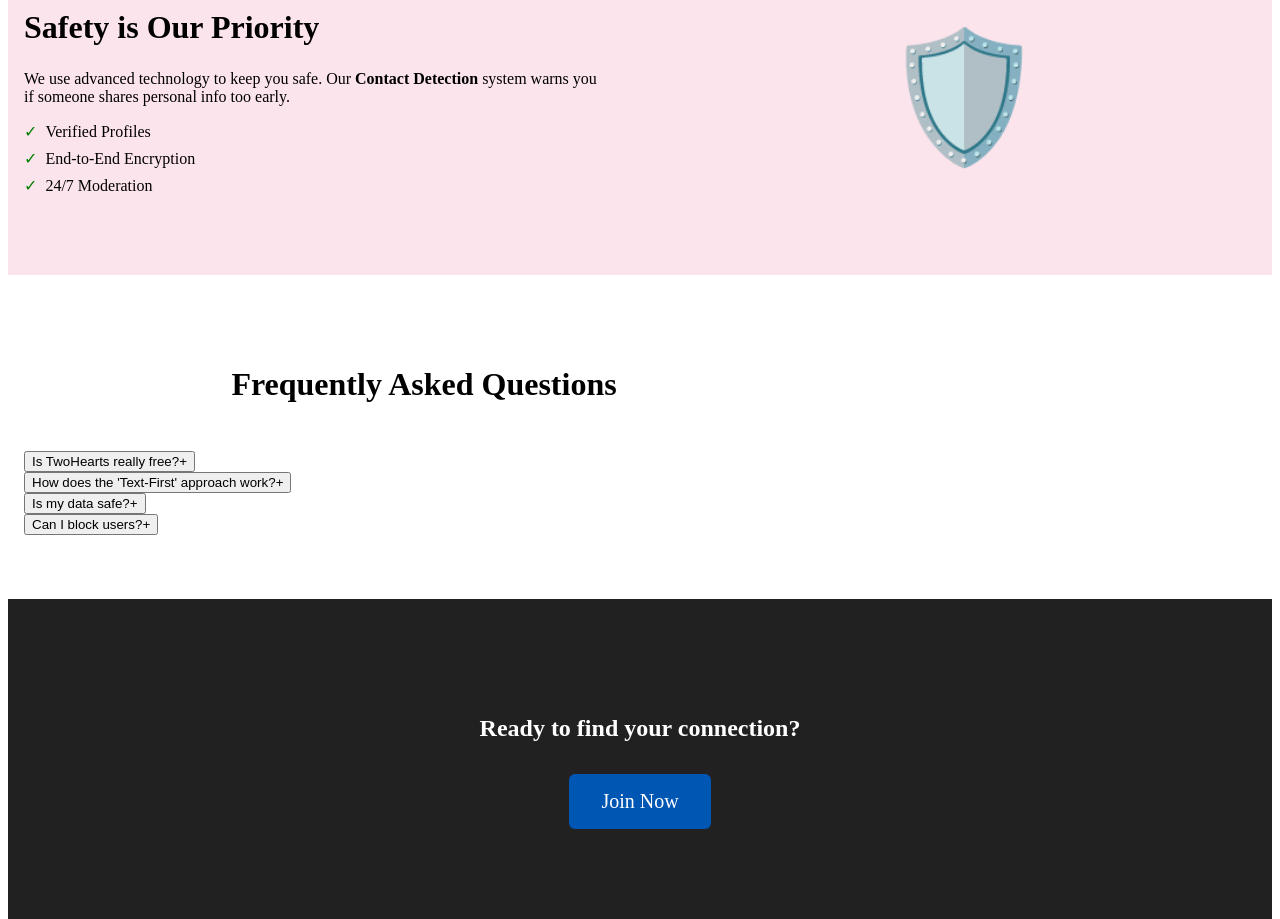
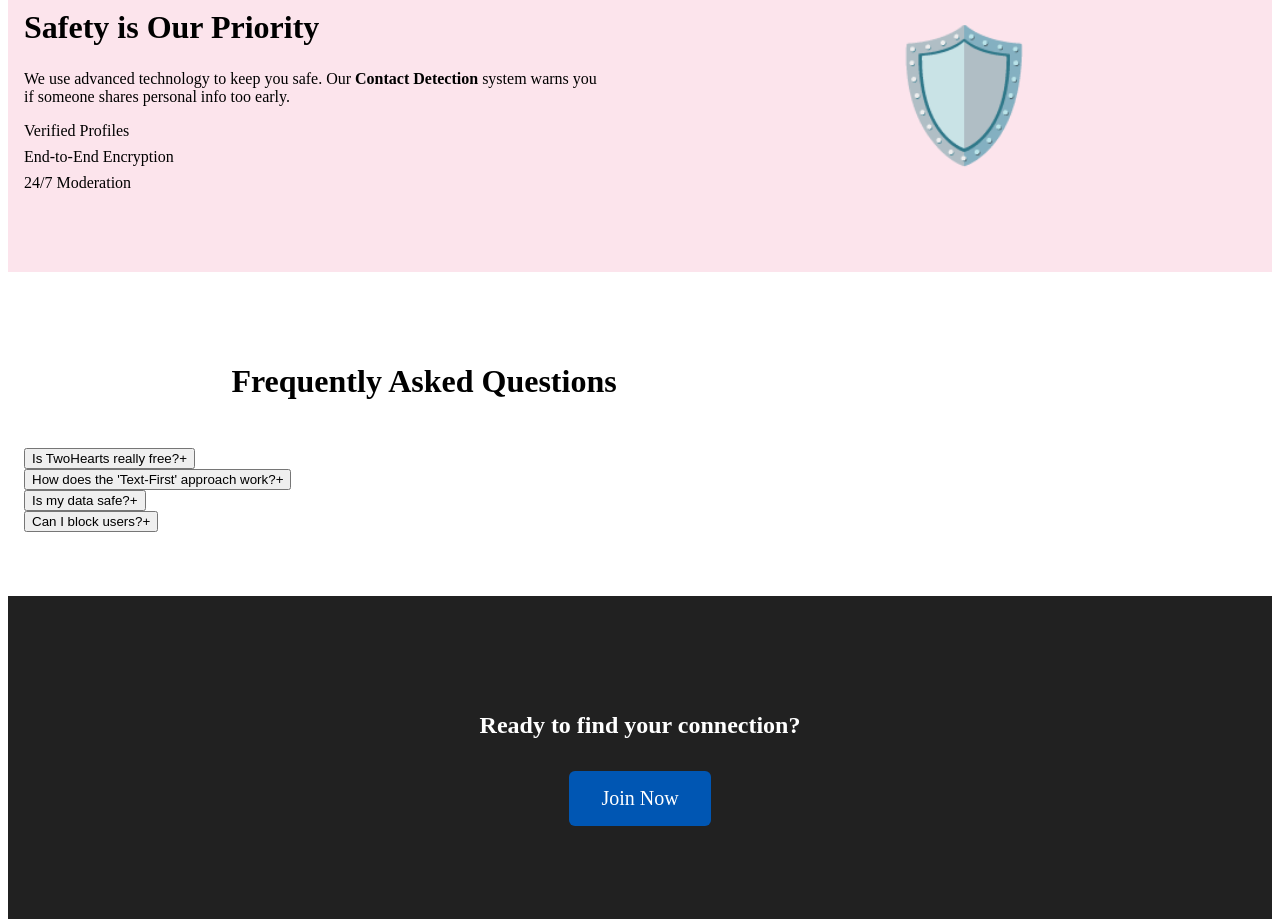
Before and after one commit to aniketraut602-sys/twohearts-react, a React (Vite) app: page / in a window 1280 px wide. Shown: the part 1180-2099 px from the top of the page. Built offline with nearby package versions, Linux system fonts and the light colour scheme.

Commit message:
Fix: Remove checkmarks entirely and simplify cookie banner label

```diff
--- a/src/components/CookieBanner.jsx
+++ b/src/components/CookieBanner.jsx
@@ -23,7 +23,7 @@ export default function CookieBanner() {
     if (!isVisible) return null;
 
     return (
-        <aside className="cookie-banner" aria-label="Cookie Consent">
+        <aside className="cookie-banner">
             <div className="container cookie-content">
                 <p>
                     We use cookies to improve your experience and ensure the safety of our platform.
--- a/src/pages/Landing.jsx
+++ b/src/pages/Landing.jsx
@@ -108,15 +108,9 @@ export default function Landing() {
               We use advanced technology to keep you safe. Our <strong>Contact Detection</strong> system warns you if someone shares personal info too early.
             </p>
             <ul style={{ listStyle: 'none', padding: 0 }}>
-              <li style={{ marginBottom: '0.5rem', display: 'flex', alignItems: 'center', gap: '0.5rem' }}>
-                <span aria-hidden="true" style={{ color: 'green' }}>✓</span> Verified Profiles
-              </li>
-              <li style={{ marginBottom: '0.5rem', display: 'flex', alignItems: 'center', gap: '0.5rem' }}>
-                <span aria-hidden="true" style={{ color: 'green' }}>✓</span> End-to-End Encryption
-              </li>
-              <li style={{ marginBottom: '0.5rem', display: 'flex', alignItems: 'center', gap: '0.5rem' }}>
-                <span aria-hidden="true" style={{ color: 'green' }}>✓</span> 24/7 Moderation
-              </li>
+              <li style={{ marginBottom: '0.5rem' }}>Verified Profiles</li>
+              <li style={{ marginBottom: '0.5rem' }}>End-to-End Encryption</li>
+              <li style={{ marginBottom: '0.5rem' }}>24/7 Moderation</li>
             </ul>
           </div>
           <div style={{ flex: 1, minWidth: '300px', textAlign: 'center', fontSize: '8rem' }}>
```
